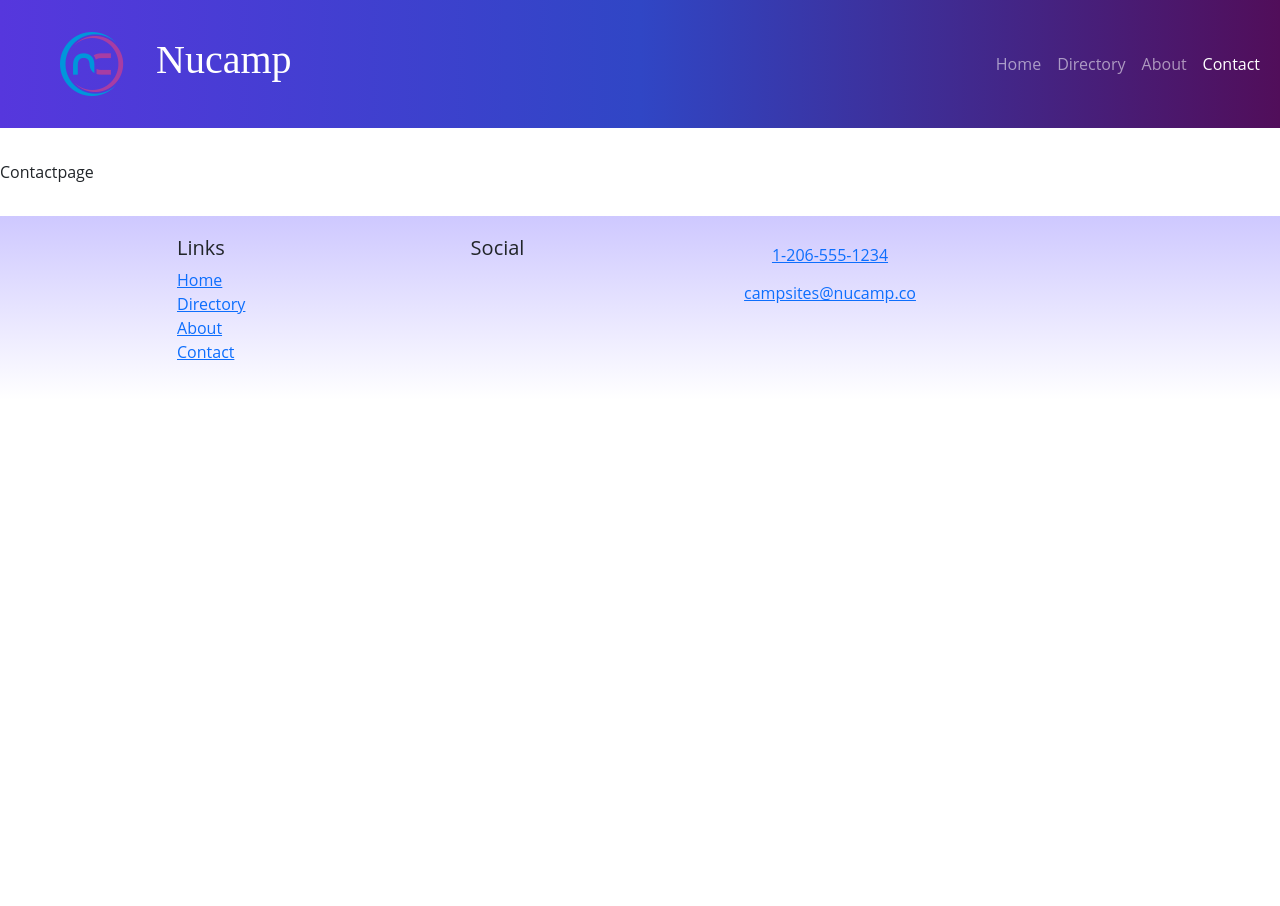
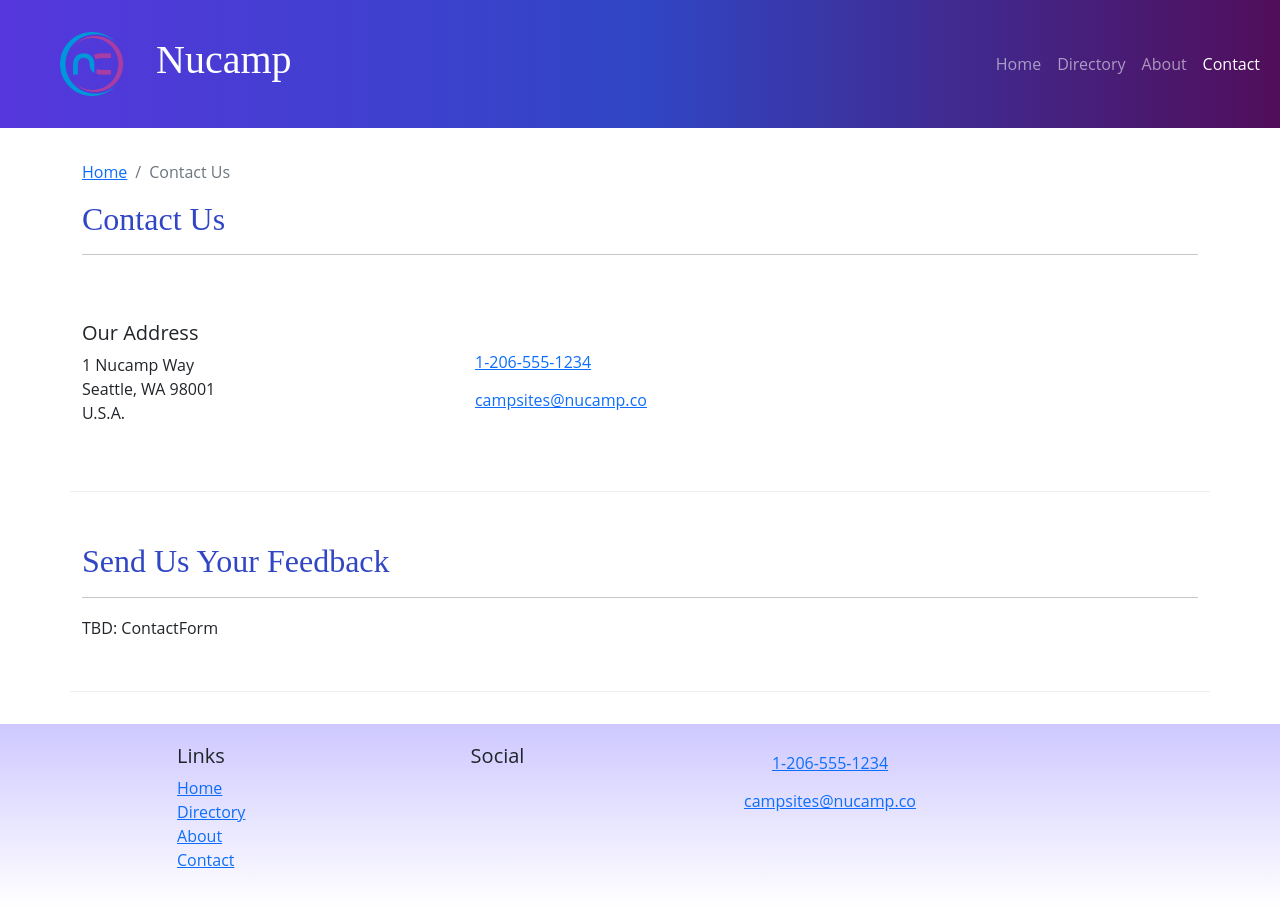
Before and after one commit to Fahad-S94/nucampsite-react, a React (Create React App) app: page /contact in a window 1280 px wide. Before the commit the page ends 800 px from the top, so only its background shows below. Built offline with nearby package versions, Linux system fonts and the light colour scheme; the HTML template or start-up script is replaced by a standard one.

Commit message:
ContactPage

```diff
--- /dev/null
+++ b/src/features/display/AnimatedDisplayCard.js
@@ -0,0 +1,33 @@
+import { Card, CardImg, CardText, CardBody, CardTitle } from 'reactstrap';
+import { useState } from 'react';
+import { useSpring, animated } from 'react-spring';
+import { useEffect } from 'react';
+
+const AnimatedDisplayCard = ({ item }) => {
+    const { image, name, description } = item;
+    const [toggle, setToggle] = useState(false)
+
+    const animatedStyle = useSpring({
+        opacity: toggle ? 1 : 0,
+        transform: toggle ? 'scale(1,1)' : 'scale(1,0)',
+        config: { duration: 500 }
+    });
+
+    useEffect(() => {
+        setToggle(true)
+    }, [])
+
+    return (
+        <animated.div style={animatedStyle}>
+            <Card>
+                <CardImg src={image} alt={name} />
+                <CardBody>
+                    <CardTitle>{name}</CardTitle>
+                    <CardText>{description}</CardText>
+                </CardBody>
+            </Card>
+        </animated.div>
+    );
+};
+
+export default AnimatedDisplayCard;
--- a/src/features/display/DisplayList.js
+++ b/src/features/display/DisplayList.js
@@ -1,18 +1,26 @@
 import { Col, Row } from 'reactstrap';
-import DisplayCard from './DisplayCard';
+// import DisplayCard from './DisplayCard';
 import { selectFeaturedCampsite } from '../campsites/campsitesSlice';
 import { selectFeaturedPromotion } from '../promotions/promotionsSlice';
+import AnimatedDisplayCard from './AnimatedDisplayCard';
+import { selectFeaturedPartner } from '../partner/partnersSlice';
 
 const DisplayList = () => {
-    const items = [selectFeaturedCampsite(), selectFeaturedPromotion()];
+    const items = [
+        selectFeaturedCampsite(),
+        selectFeaturedPromotion(),
+        selectFeaturedPartner()
+    ];
 
     return (
         <Row>
             {items.map((item, idx) => {
                 return (
-                    <Col md className='m-1' key={idx}>
-                        <DisplayCard item={item} />
-                    </Col>
+                    item && (
+                        <Col md className='m-1' key={idx}>
+                            <AnimatedDisplayCard item={item} />
+                        </Col>
+                    )
                 );
             })}
         </Row>
--- a/src/pages/AboutPage.js
+++ b/src/pages/AboutPage.js
@@ -1,6 +1,6 @@
 import { Col, Row, Container, Card, CardBody, CardHeader } from "reactstrap"
 import SubHeader from "../components/SubHeader"
-import PartnersList from "../features/partners/PartnersList"
+import PartnersList from "../features/partner/PartnersList.js"
 
 const AboutPage = () => {
     return (
--- a/src/pages/ContactPage.js
+++ b/src/pages/ContactPage.js
@@ -1,5 +1,48 @@
+import { Container, Col, Row } from "reactstrap";
+import SubHeader from "../components/SubHeader";
+
 const ContactPage = () => {
-    return <div>Contactpage</div>;
+    return (
+        <Container>
+            <SubHeader current="Contact Us"/>
+            <Row className="row-content align-items-center">
+                <Col sm='4'>
+                    <h5>Our Address</h5>
+                    <address>
+                        1 Nucamp Way
+                        <br />
+                        Seattle, WA 98001
+                        <br />
+                        U.S.A.
+                    </address>
+                </Col>
+                <Col>
+                    <a
+                        role='button'
+                        className='btn btn-link'
+                        href='tel:+12065551234'
+                    >
+                        <i className='fa fa-phone' /> 1-206-555-1234
+                    </a>
+                    <br />
+                    <a
+                        role='button'
+                        className='btn btn-link'
+                        href='mailto:fakeemail@fakeemail.co'
+                    >
+                        <i className='fa fa-envelope-o' /> campsites@nucamp.co
+                    </a>
+                </Col>
+            </Row>
+            <Row className='row-content'>
+                <Col xs='12'>
+                    <h2>Send Us Your Feedback</h2>
+                    <hr />
+                </Col>
+                <Col md='10'>TBD: ContactForm</Col>
+            </Row>
+        </Container>
+    )
 }
 
 export default ContactPage;
```
